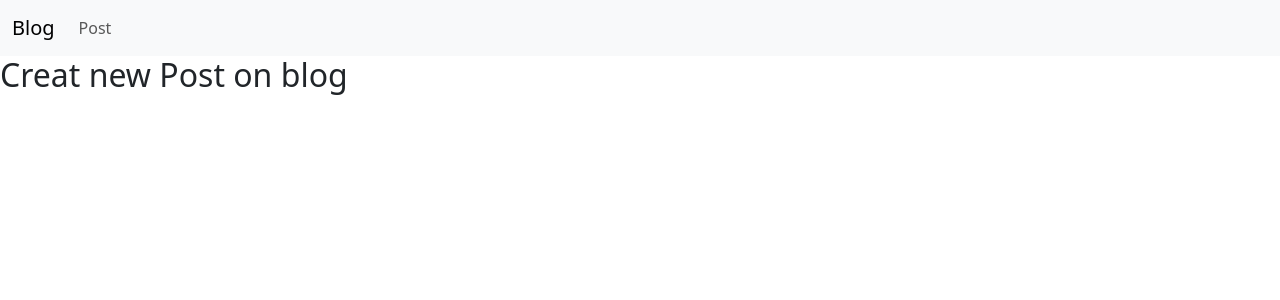
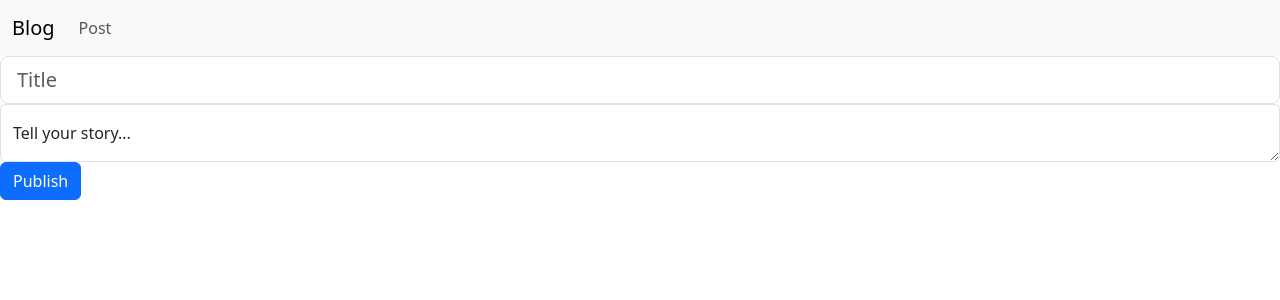
Before and after one commit to Gaberthepro/Blog-react, a React (Create React App) app: page /addPost in a window 1280 px wide. Shown: the top 300 px of the page. Built offline with nearby package versions, Linux system fonts and the light colour scheme.

Commit message:
Basic design for new post

```diff
--- a/src/pages/addPost.tsx
+++ b/src/pages/addPost.tsx
@@ -1,7 +1,28 @@
-import React from "react";
+import React, { Fragment } from "react";
 
 export function addPost() {
-  return <h2>Creat new Post on blog</h2>;
+  return (
+    <Fragment>
+      <div className="input-group input-group-lg">
+        <input
+          type="text"
+          className="form-control"
+          aria-label="Sizing example input"
+          aria-describedby="inputGroup-sizing-lg"
+          placeholder="Title"
+        />
+      </div>
+      <div className="form-floating">
+        <textarea
+          className="form-control"
+          placeholder="Leave a comment here"
+          id="floatingTextarea2"
+        ></textarea>
+        <label htmlFor="floatingTextarea2">Tell your story...</label>
+      </div>
+      <button type="button" className="btn btn-primary">Publish</button>
+    </Fragment>
+  );
 }
 
 export default addPost;
```
